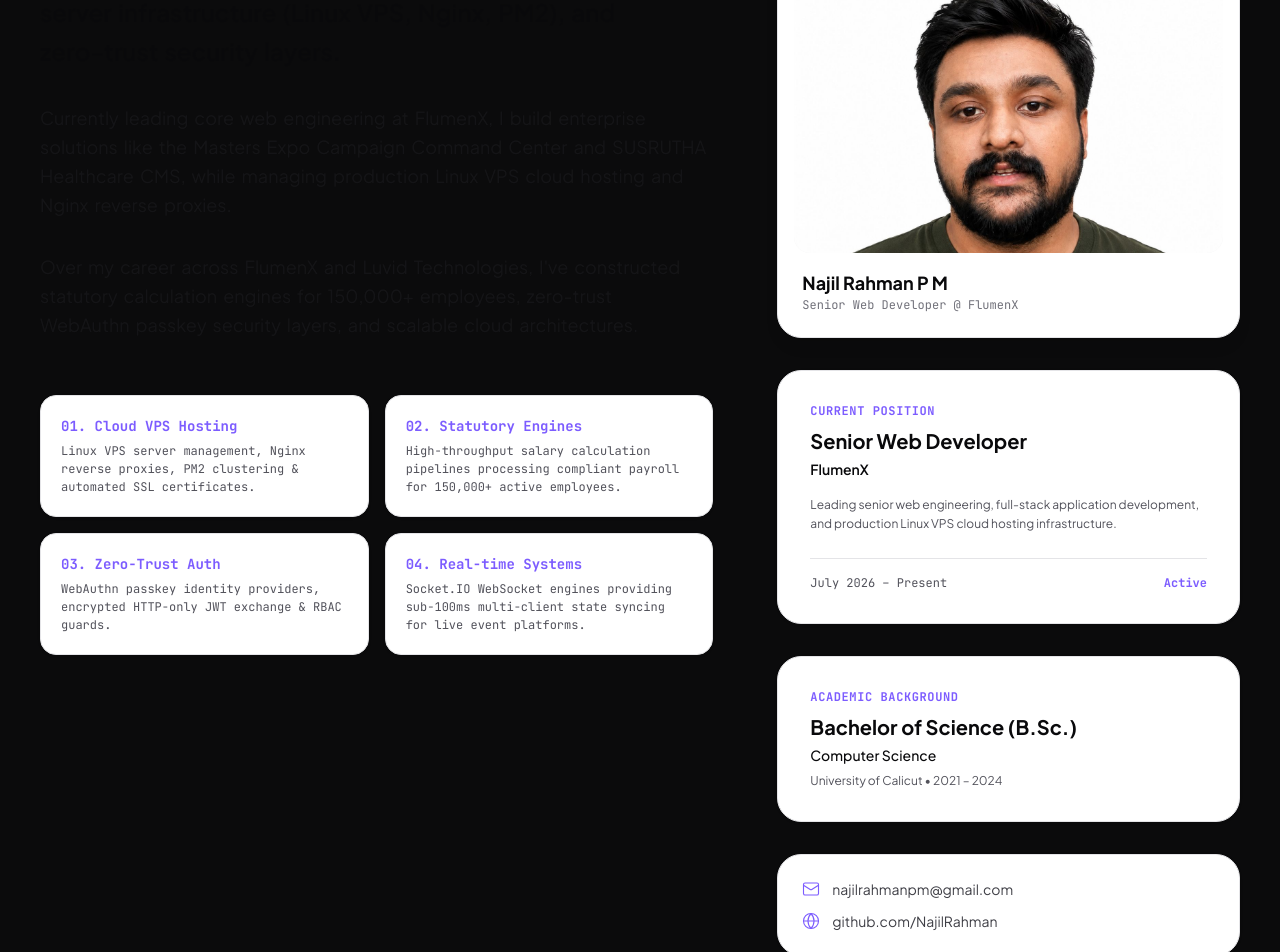
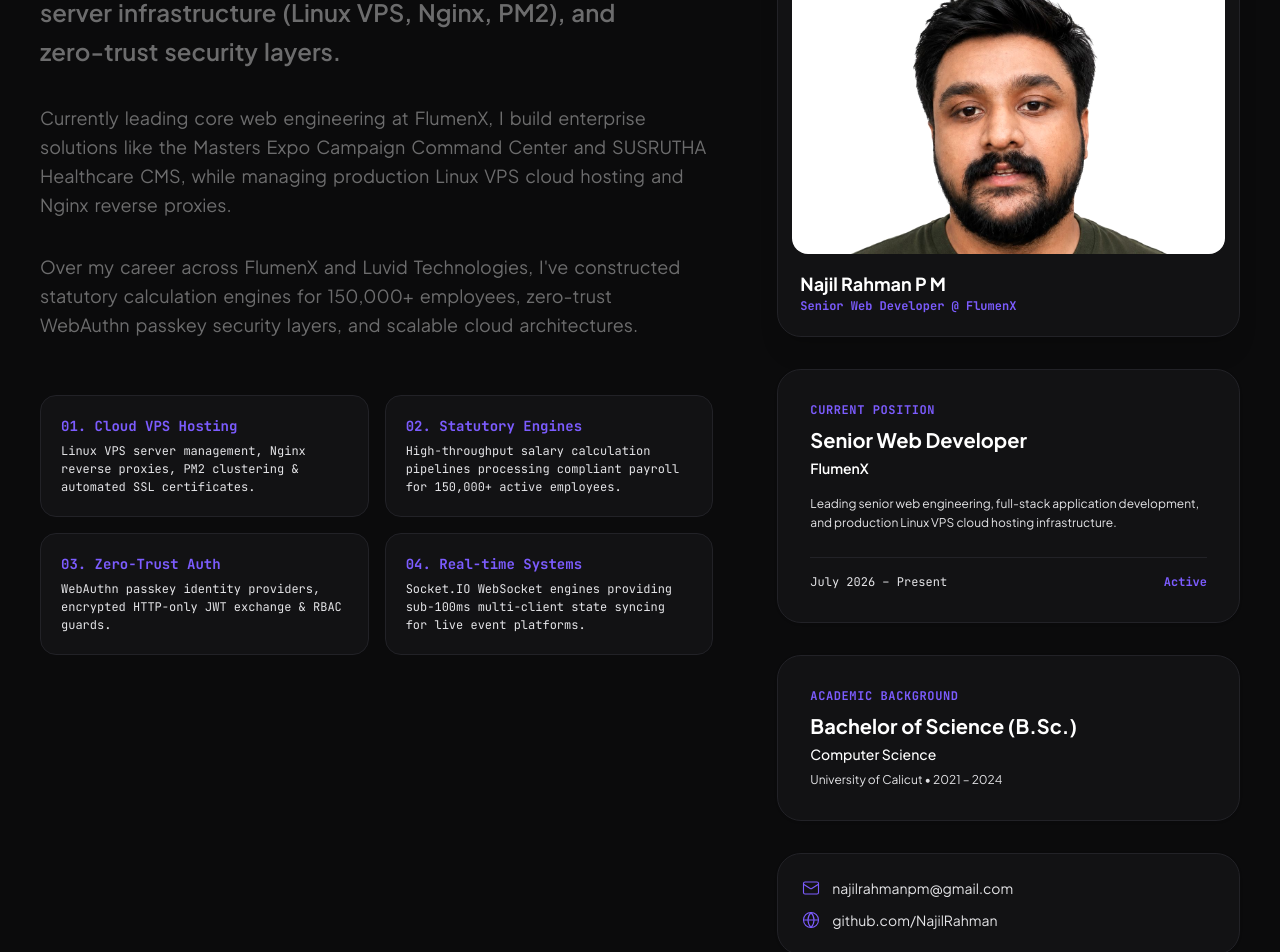
Before and after one commit to NajilRahman/portfolio, a React (Vite) app: page / in a window 1280 px wide. Shown: the part 1900-2852 px from the top of the page. Built offline with nearby package versions, Linux system fonts and the light colour scheme.

Commit message:
fix: replace all residual dark text classes in AboutSection and TextScrubReveal with 100% crisp pure white text

```diff
--- a/src/components/motion/TextScrubReveal.tsx
+++ b/src/components/motion/TextScrubReveal.tsx
@@ -20,7 +20,7 @@ export const TextScrubReveal: React.FC<TextScrubRevealProps> = ({ text, classNam
     const ctx = gsap.context(() => {
       gsap.fromTo(
         words,
-        { opacity: 0.2 },
+        { opacity: 0.4 },
         {
           opacity: 1,
           stagger: 0.05,
@@ -43,7 +43,7 @@ export const TextScrubReveal: React.FC<TextScrubRevealProps> = ({ text, classNam
   return (
     <p ref={containerRef} className={className}>
       {wordsArr.map((word, idx) => (
-        <span key={idx} className="scrub-word inline-block mr-1.5 transition-opacity">
+        <span key={idx} className="scrub-word inline-block mr-1.5 transition-opacity text-white">
           {word}
         </span>
       ))}
--- a/src/components/sections/AboutSection.tsx
+++ b/src/components/sections/AboutSection.tsx
@@ -6,7 +6,7 @@ import profilePhoto from '../../assets/myimage.jpg.jpeg';
 
 export const AboutSection: React.FC = () => {
   return (
-    <section id="about" className="py-24 sm:py-32 border-t border-[#E4E4E7] relative z-10">
+    <section id="about" className="py-24 sm:py-32 border-t border-[#222227] relative z-10">
       <div className="max-w-[1280px] mx-auto px-6 sm:px-10">
 
         {/* Section Header */}
@@ -15,11 +15,11 @@ export const AboutSection: React.FC = () => {
             <div className="text-xs font-mono tracking-widest uppercase text-[#7C5CFF] mb-3 font-bold">
               01 &bull; Engineering Philosophy & Architecture
             </div>
-            <h2 className="font-display font-bold text-3xl sm:text-5xl text-[#09090B] tracking-tight">
+            <h2 className="font-display font-bold text-3xl sm:text-5xl text-white tracking-tight">
               High-Throughput Engineering & Enterprise Security
             </h2>
           </div>
-          <div className="text-sm font-mono text-[#3F3F46] flex items-center gap-2">
+          <div className="text-sm font-mono text-[#E4E4E7] flex items-center gap-2">
             <IconMapPin size={16} className="text-[#7C5CFF]" />
             {profileData.location}
           </div>
@@ -29,49 +29,49 @@ export const AboutSection: React.FC = () => {
         <div className="grid grid-cols-1 lg:grid-cols-12 gap-12 lg:gap-16 items-start">
 
           {/* Main Narrative Column with Text Scrub Reveal */}
-          <div className="lg:col-span-7 space-y-8 text-base sm:text-xl text-[#3F3F46] font-normal leading-relaxed">
+          <div className="lg:col-span-7 space-y-8 text-base sm:text-xl text-[#E4E4E7] font-normal leading-relaxed">
 
             <TextScrubReveal
               text={profileData.bio[0]}
-              className="text-lg sm:text-2xl text-[#09090B] font-semibold leading-relaxed"
+              className="text-lg sm:text-2xl text-white font-semibold leading-relaxed"
             />
 
             <TextScrubReveal
               text={profileData.bio[1]}
-              className="text-base sm:text-lg text-[#3F3F46] leading-relaxed"
+              className="text-base sm:text-lg text-[#E4E4E7] leading-relaxed"
             />
 
             <TextScrubReveal
               text={profileData.bio[2]}
-              className="text-base sm:text-lg text-[#3F3F46] leading-relaxed"
+              className="text-base sm:text-lg text-[#E4E4E7] leading-relaxed"
             />
 
             {/* Core Directives List */}
             <div className="pt-6 grid grid-cols-1 sm:grid-cols-2 gap-4 text-sm font-mono">
-              <div className="p-5 rounded-2xl bg-white border border-[#E4E4E7] shadow-sm">
+              <div className="p-5 rounded-2xl bg-[#121214] border border-[#222227]">
                 <div className="text-[#7C5CFF] font-bold mb-1.5">01. Cloud VPS Hosting</div>
-                <div className="text-[#52525B] text-xs leading-normal">
+                <div className="text-[#E4E4E7] text-xs leading-normal">
                   Linux VPS server management, Nginx reverse proxies, PM2 clustering & automated SSL certificates.
                 </div>
               </div>
 
-              <div className="p-5 rounded-2xl bg-white border border-[#E4E4E7] shadow-sm">
+              <div className="p-5 rounded-2xl bg-[#121214] border border-[#222227]">
                 <div className="text-[#7C5CFF] font-bold mb-1.5">02. Statutory Engines</div>
-                <div className="text-[#52525B] text-xs leading-normal">
+                <div className="text-[#E4E4E7] text-xs leading-normal">
                   High-throughput salary calculation pipelines processing compliant payroll for 150,000+ active employees.
                 </div>
               </div>
 
-              <div className="p-5 rounded-2xl bg-white border border-[#E4E4E7] shadow-sm">
+              <div className="p-5 rounded-2xl bg-[#121214] border border-[#222227]">
                 <div className="text-[#7C5CFF] font-bold mb-1.5">03. Zero-Trust Auth</div>
-                <div className="text-[#52525B] text-xs leading-normal">
+                <div className="text-[#E4E4E7] text-xs leading-normal">
                   WebAuthn passkey identity providers, encrypted HTTP-only JWT exchange & RBAC guards.
                 </div>
               </div>
 
-              <div className="p-5 rounded-2xl bg-white border border-[#E4E4E7] shadow-sm">
+              <div className="p-5 rounded-2xl bg-[#121214] border border-[#222227]">
                 <div className="text-[#7C5CFF] font-bold mb-1.5">04. Real-time Systems</div>
-                <div className="text-[#52525B] text-xs leading-normal">
+                <div className="text-[#E4E4E7] text-xs leading-normal">
                   Socket.IO WebSocket engines providing sub-100ms multi-client state syncing for live event platforms.
                 </div>
               </div>
@@ -83,65 +83,65 @@ export const AboutSection: React.FC = () => {
           <div className="lg:col-span-5 space-y-8">
 
             {/* Secondary Portrait Badge */}
-            <div className="p-4 rounded-3xl bg-white border border-[#E4E4E7] shadow-lg overflow-hidden">
-              <div className="aspect-[4/3] rounded-2xl overflow-hidden mb-4 bg-[#F4F4F5]">
+            <div className="p-3.5 rounded-3xl bg-[#121214] border border-[#222227] shadow-xl overflow-hidden">
+              <div className="aspect-[4/3] rounded-2xl overflow-hidden mb-4 bg-[#161619]">
                 <img
                   src={profilePhoto}
                   alt={profileData.name}
-                  className="w-full h-full object-cover object-top"
+                  className="w-full h-full object-cover object-top filter brightness-[1.03]"
                 />
               </div>
               <div className="px-2 pb-2">
-                <div className="font-display font-bold text-lg text-[#09090B]">
+                <div className="font-display font-bold text-lg text-white">
                   {profileData.name}
                 </div>
-                <div className="text-xs font-mono text-[#71717A]">
+                <div className="text-xs font-mono text-[#7C5CFF] font-bold">
                   Senior Web Developer @ FlumenX
                 </div>
               </div>
             </div>
 
             {/* Current Position Card */}
-            <div className="p-8 rounded-3xl bg-white border border-[#E4E4E7] shadow-sm">
+            <div className="p-8 rounded-3xl bg-[#121214] border border-[#222227] shadow-sm">
               <div className="text-xs font-mono text-[#7C5CFF] uppercase tracking-wider mb-2 font-bold">
                 Current Position
               </div>
-              <h3 className="font-display font-bold text-xl text-[#09090B] mb-1">
+              <h3 className="font-display font-bold text-xl text-white mb-1">
                 Senior Web Developer
               </h3>
-              <div className="text-sm font-semibold text-[#09090B] mb-4">
+              <div className="text-sm font-semibold text-white mb-4">
                 FlumenX
               </div>
-              <p className="text-xs text-[#52525B] leading-relaxed mb-6">
+              <p className="text-xs text-[#E4E4E7] leading-relaxed mb-6">
                 Leading senior web engineering, full-stack application development, and production Linux VPS cloud hosting infrastructure.
               </p>
-              <div className="pt-4 border-t border-[#E4E4E7] flex items-center justify-between text-xs font-mono text-[#52525B]">
+              <div className="pt-4 border-t border-[#222227] flex items-center justify-between text-xs font-mono text-[#E4E4E7]">
                 <span>July 2026 &ndash; Present</span>
                 <span className="text-[#7C5CFF] font-bold">Active</span>
               </div>
             </div>
 
             {/* Education Card */}
-            <div className="p-8 rounded-3xl bg-white border border-[#E4E4E7] shadow-sm">
+            <div className="p-8 rounded-3xl bg-[#121214] border border-[#222227] shadow-sm">
               <div className="text-xs font-mono text-[#7C5CFF] uppercase tracking-wider mb-2 font-bold">
                 Academic Background
               </div>
-              <h3 className="font-display font-bold text-xl text-[#09090B] mb-1">
+              <h3 className="font-display font-bold text-xl text-white mb-1">
                 {profileData.education.degree}
               </h3>
-              <div className="text-sm text-[#09090B] mb-2 font-medium">
+              <div className="text-sm text-white mb-2 font-medium">
                 {profileData.education.field}
               </div>
-              <div className="text-xs text-[#52525B]">
+              <div className="text-xs text-[#E4E4E7]">
                 {profileData.education.institution} &bull; {profileData.education.period}
               </div>
             </div>
 
             {/* Direct Contact Card */}
-            <div className="p-6 rounded-3xl bg-white border border-[#E4E4E7] shadow-sm flex flex-col gap-3">
+            <div className="p-6 rounded-3xl bg-[#121214] border border-[#222227] shadow-sm flex flex-col gap-3">
               <a
                 href={`mailto:${profileData.email}`}
-                className="flex items-center gap-3 text-sm text-[#3F3F46] hover:text-[#7C5CFF] transition-colors"
+                className="flex items-center gap-3 text-sm text-[#E4E4E7] hover:text-[#7C5CFF] transition-colors"
               >
                 <IconMail size={18} className="text-[#7C5CFF]" />
                 {profileData.email}
@@ -150,7 +150,7 @@ export const AboutSection: React.FC = () => {
                 href={profileData.github}
                 target="_blank"
                 rel="noreferrer"
-                className="flex items-center gap-3 text-sm text-[#3F3F46] hover:text-[#7C5CFF] transition-colors"
+                className="flex items-center gap-3 text-sm text-[#E4E4E7] hover:text-[#7C5CFF] transition-colors"
               >
                 <IconGlobe size={18} className="text-[#7C5CFF]" />
                 github.com/NajilRahman
```
